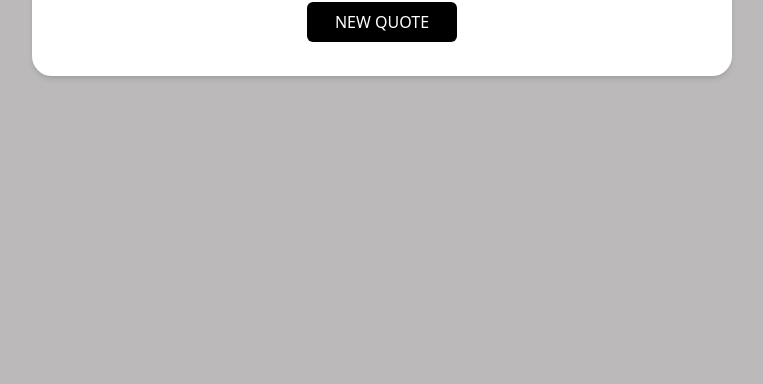
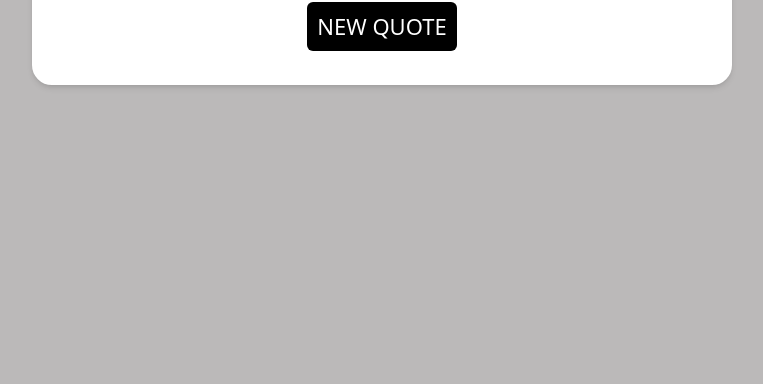
Before and after one commit to KolaAdetola/Quote-Generator, a plain HTML site: page index.html in a window 1280 px wide. Shown: the part 416-800 px from the top of the page, without its empty margins (258-1021 px from the left). Drawn offline with nearby package versions, Linux system fonts and the light colour scheme; a web font is replaced by a local one.

Commit message:
updated quotes

```diff
--- a/index.html
+++ b/index.html
@@ -35,7 +35,7 @@
         </div>
 
         <div class="button-area">
-            <button id="newquote" class="bg-black text-white w-[150px] p-2 border-3 border-[#262626] rounded-md">NEW QUOTE</button>
+            <button id="newquote" class="bg-black text-white w-[150px] p-2 border-3 border-[#262626] rounded-md text-[20px] md:text-[22px]">NEW QUOTE</button>
         </div>
     </div>
  </div>
```
